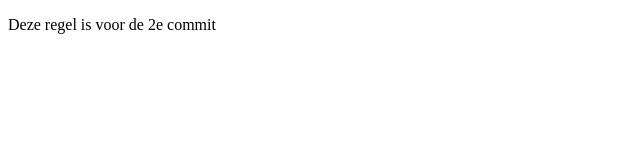
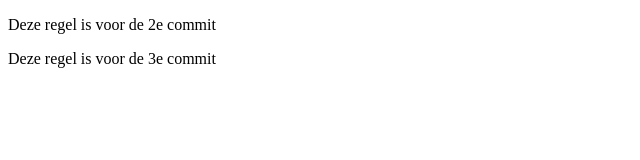
Before and after one commit to nickdewolde/Opdracht-22-Software, a plain HTML site: page index.html in a window 1280 px wide. Shown: the whole page, without its empty margins (0-640 px from the left). Drawn offline with Linux system fonts and the light colour scheme.

Commit message:
Heb regel 10 toegevoegd

```diff
--- a/index.html
+++ b/index.html
@@ -6,5 +6,7 @@
   </head>
   <body>
     <p>Deze regel is voor de 2e commit</p>
+
+    <p>Deze regel is voor de 3e commit</p>
   </body>
 </html>
```
